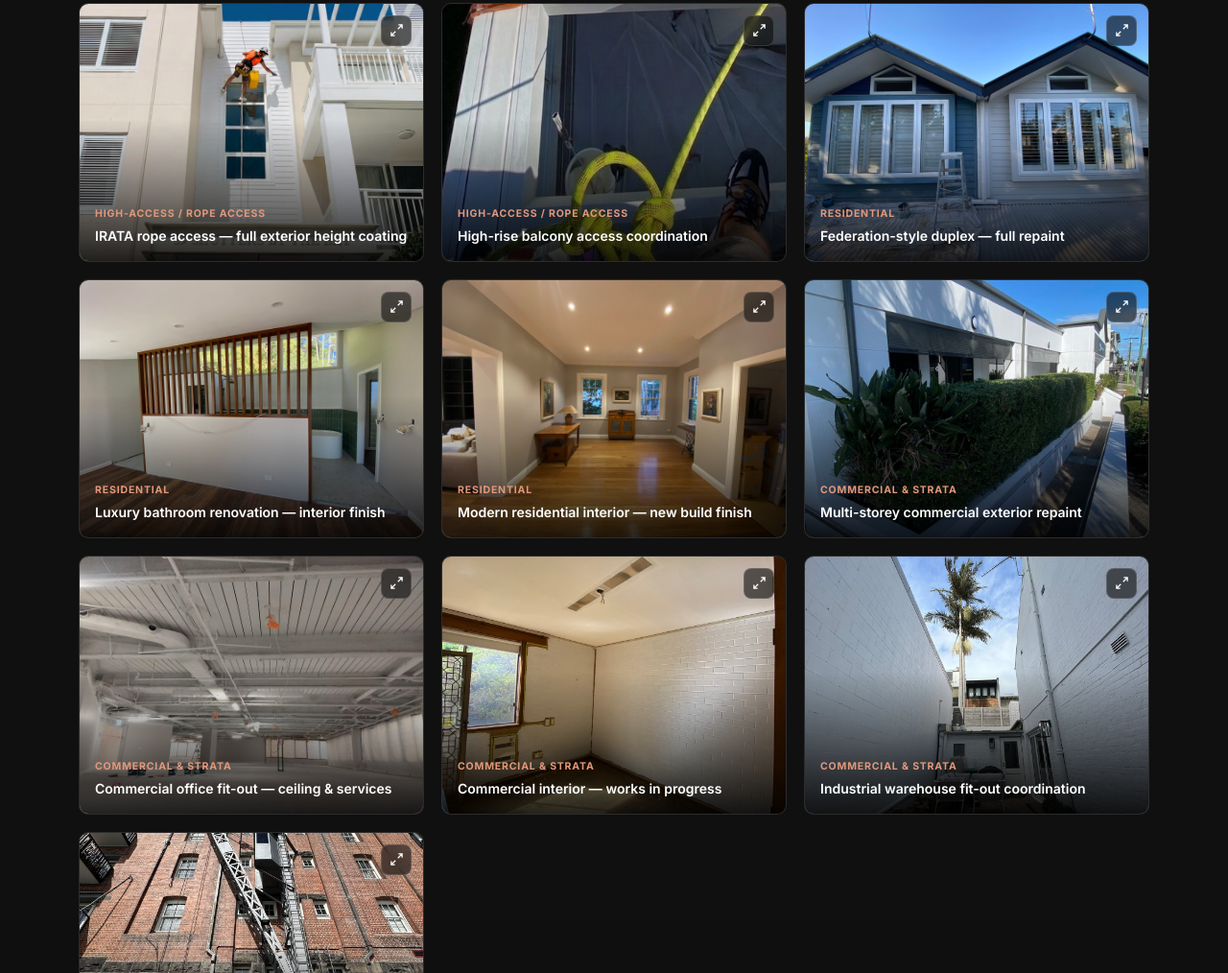
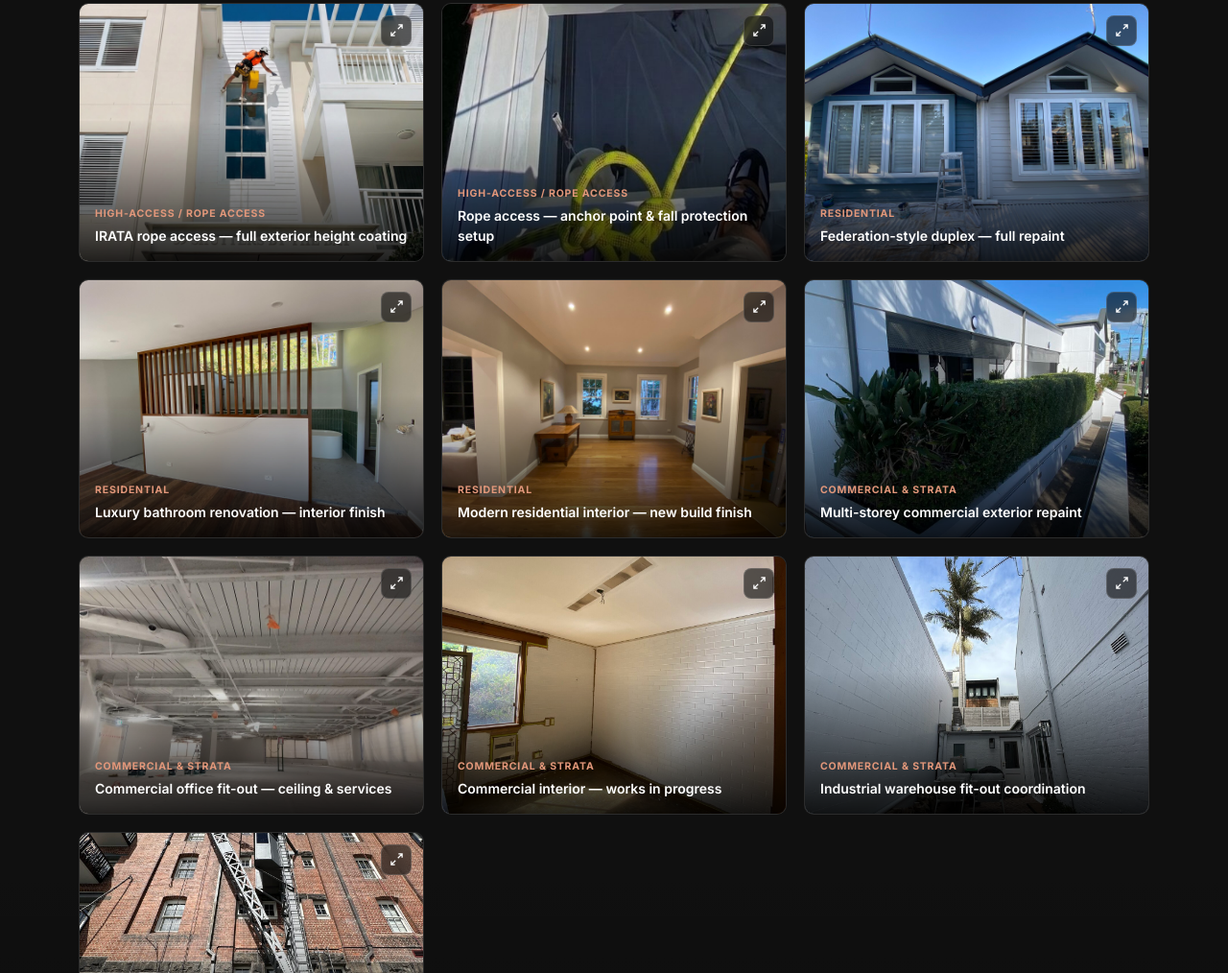
Before and after one commit to juandavidrc14-jpg/juandavidBuilder, a plain HTML site: page index.html in a window 1280 px wide. Shown: the part 6751-7765 px from the top of the page at 96% size. Drawn offline with Linux system fonts and the light colour scheme.

Commit message:
Add files via upload

```diff
--- a/index.html
+++ b/index.html
@@ -849,7 +849,7 @@
   // ---- Project data ----
   const projects = [
     { src: 'images/rope-05-height-coating.jpg', cat: 'rope', catLabel: 'High-Access / Rope Access', title: 'IRATA rope access — full exterior height coating' },
-    { src: 'images/rope-04-highrise-access.jpg', cat: 'rope', catLabel: 'High-Access / Rope Access', title: 'High-rise balcony access coordination' },
+    { src: 'images/rope-04-highrise-access.jpg', cat: 'rope', catLabel: 'High-Access / Rope Access', title: 'Rope access — anchor point & fall protection setup' },
     { src: 'images/rope-02-heritage-facade-v3.jpg', cat: 'rope', catLabel: 'High-Access / Rope Access', title: 'Heritage building — complex access environment', pinned: true },
     { src: 'images/res-01-heritage-hero.jpg', cat: 'residential', catLabel: 'Residential', title: 'Heritage residence — full exterior restoration', pinned: true },
     { src: 'images/res-06-queenslander.jpg', cat: 'residential', catLabel: 'Residential', title: 'Federation-style duplex — full repaint' },
```
